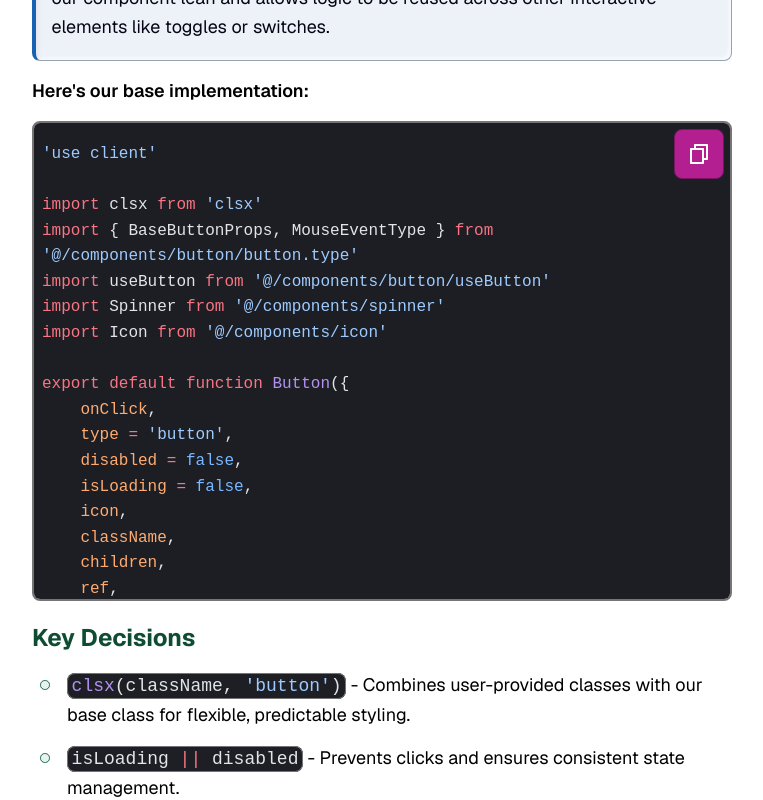
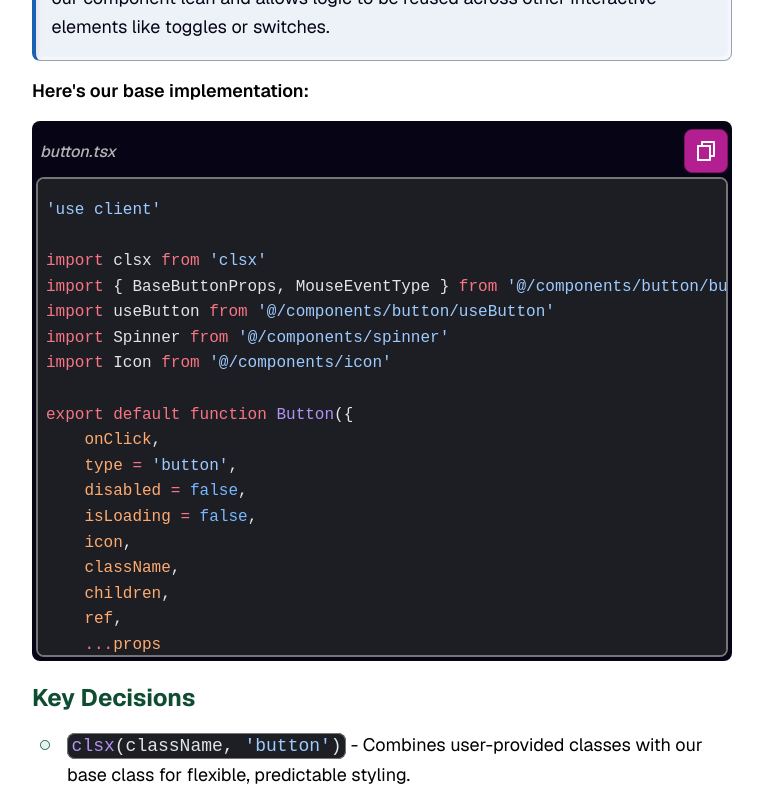
Before and after one commit to codercarl1243/react_components_system, a Next.js app: page /blog/design-system/buttons in a window 1280 px wide. Shown: the part 2780-3580 px from the top of the page, without its empty margins (64-827 px from the left). Built offline with nearby package versions, Linux system fonts and the light colour scheme.

Commit message:
UPDATE code component should be simpler and styling should stand out a bit more with titles

```diff
--- a/app/styles/components/code.css
+++ b/app/styles/components/code.css
@@ -1,13 +1,45 @@
     .shiki-wrapper {
         position: relative;
         font-size: 1rem;
+        background: var(--color-neutral-900);
+        border-radius: var(--radius-md);
     }
 
     .shiki-wrapper .button--copy {
         position: absolute;
-        top: 2px;
-        right: 2px;
+        --button-margin: 0;
+        --button-padding-x: 0;
+        --button-padding-y: 0;
+        top: 0.5lh;
+        right: var(--spacing);
     }
+
+    .shiki-wrapper:has(.code-title) {
+        padding: var(--spacing);
+
+        .code-header {
+            padding-inline-start: var(--spacing);
+            padding-block: var(--spacing);
+            display: flex;
+            gap: var(--spacing-md);
+            justify-content: space-between;
+            align-items: center;
+        }
+
+        .button--copy {
+            position: relative;
+            top: 0;
+            right: 0;
+        }
+
+        .code-title {
+            color: var(--color-neutral-300);
+            font-style: italic;
+            font-weight: 500;
+            margin: 0;
+        }
+    }
+
 
     .shiki-wrapper pre {
         max-height: 30rem;
@@ -17,10 +49,8 @@
         border: var(--border-thick);
         border-radius: var(--radius-md);
         overflow: auto;
-        white-space: pre-wrap;
-        word-break: break-word;
-        overflow-wrap: break-word;
 
+        white-space: pre;
         scrollbar-width: auto;
         scrollbar-color: var(--color-neutral-200) transparent;
 
@@ -37,8 +67,9 @@
 
     @media (max-width: 768px) {
         .shiki-wrapper pre {
-            max-height: 24rem;
+            max-height: 22rem;
             padding-inline-end: 0;
+            font-size: var(--font-size-sm);
         }
     }
 
--- a/components/code/highlighter.ts
+++ b/components/code/highlighter.ts
@@ -1,115 +1,77 @@
 import { createHighlighter, type Highlighter, type ThemeRegistration } from 'shiki'
 
-class ShikiSingleton {
-  private static instance: ShikiSingleton | null = null
-  private highlighter: Highlighter | null = null
-  private customTheme: ThemeRegistration | null = null
-  private initPromise: Promise<Highlighter> | null = null
-
-  private constructor () {
-    // Private constructor prevents direct instantiation
+// ✅ Cached in globalThis to persist across reloads (especially in dev)
+const globalForShiki = globalThis as unknown as {
+  __highlighterPromise?: Promise<Highlighter>
+  __customTheme?: ThemeRegistration
 }
 
-  static getInstance (): ShikiSingleton {
-    if (!ShikiSingleton.instance) {
-      ShikiSingleton.instance = new ShikiSingleton()
+/**
+ * Create or reuse the Shiki highlighter singleton.
+ */
+export async function getHighlighterSingleton(): Promise<Highlighter> {
+  if (!globalForShiki.__highlighterPromise) {
+    console.debug('🟦 Creating new Shiki highlighter')
+    globalForShiki.__highlighterPromise = createHighlighter({
+      themes: ['github-dark'],
+      langs: ['tsx', 'ts', 'css', 'md', 'bash']
+    })
   }
-    return ShikiSingleton.instance
+  return globalForShiki.__highlighterPromise
 }
 
-  async getHighlighter (): Promise<Highlighter> {
-    if (this.highlighter) return this.highlighter
-    if (this.initPromise) return this.initPromise
+/**
+ * Builds a custom GitHub Dark theme variant with modified colors.
+ * This runs once and caches the result.
+ */
+export async function getCustomGithubDark(): Promise<ThemeRegistration> {
+  if (globalForShiki.__customTheme) return globalForShiki.__customTheme
 
-    this.initPromise = createHighlighter({
-      themes: ['github-dark'],
-      langs: ['tsx', 'ts', 'css', 'md', 'bash']
-    }).then((h) => {
-      this.highlighter = h
-      if (process.env.NODE_ENV !== 'production') {
-        // eslint-disable-next-line no-console
-        console.debug('Shiki highlighter created successfully')
-      }
-      return h
-    })
-
-    return this.initPromise
-  }
-
-  async getCustomTheme (): Promise<ThemeRegistration> {
-    if (this.customTheme) {
-      return this.customTheme
-    }
-
-    const highlighter = await this.getHighlighter()
+  const highlighter = await getHighlighterSingleton()
   const baseTheme = highlighter.getTheme('github-dark')
 
-    this.customTheme = {
+  const customTheme: ThemeRegistration = {
     ...baseTheme,
     name: 'custom-github-dark',
     settings: [
       {
         settings: {
           foreground: baseTheme.settings?.[0]?.settings?.foreground || '#e1e4e8',
-            background: '#1c1e24'
-          }
+          background: '#1c1e24',
+        },
       },
       ...(baseTheme.settings || []).slice(1).filter((token) => {
         if (!token.scope) return true
-
         const scopes = Array.isArray(token.scope) ? token.scope : [token.scope]
-          return !scopes.some((scope: string) =>
-            scope === 'comment' ||
-                        scope === 'punctuation.definition.comment' ||
-                        scope === 'string.comment' ||
-                        scope.includes('comment')
+        return !scopes.some((s: string) =>
+          s === 'comment' ||
+          s === 'punctuation.definition.comment' ||
+          s === 'string.comment' ||
+          s.includes('comment')
         )
       }),
       {
         scope: [
           'comment',
           'punctuation.definition.comment',
-            'string.comment'
+          'string.comment',
         ],
         settings: {
           foreground: '#9198a1',
-            fontStyle: 'italic'
-          }
-        }
+          fontStyle: 'italic',
+        },
+      },
     ],
     colors: {
       ...baseTheme.colors,
       'editor.background': '#1c1e24',
-        comment: '#9198a1'
+      comment: '#9198a1',
     },
     colorReplacements: {
-        '#24292e': '#1c1e24'
-      }
+      '#24292e': '#1c1e24',
+    },
   }
 
-    return this.customTheme
+  globalForShiki.__customTheme = customTheme
+  return customTheme
 }
-
-  dispose (): void {
-    if (this.highlighter) {
-      this.highlighter.dispose?.()
-      this.highlighter = null
-    }
-    this.customTheme = null
-    this.initPromise = null
-    ShikiSingleton.instance = null
-  }
-}
-
-// Export convenience functions
-export async function getHighlighterSingleton (): Promise<Highlighter> {
-  return ShikiSingleton.getInstance().getHighlighter()
-}
-
-export async function getCustomGithubDark (): Promise<ThemeRegistration> {
-  return ShikiSingleton.getInstance().getCustomTheme()
-}
-
-export function disposeHighlighter (): void {
-  ShikiSingleton.getInstance().dispose()
-}
--- a/components/code/index.tsx
+++ b/components/code/index.tsx
@@ -1,6 +1,7 @@
 import type { BundledLanguage } from 'shiki'
 import { getCustomGithubDark, getHighlighterSingleton } from '@/components/code/highlighter'
 import { CopyButton } from '@/components/button/copyButton'
+import { generateSlug } from '@/lib/utils/generateSlug';
 type SupportedLangs = Extract<BundledLanguage, 'tsx' | 'ts' | 'css' | 'md' | 'bash'>;
 
 interface Props {
@@ -12,7 +13,7 @@ interface Props {
   copyEnabled?: boolean;
 }
 
-export default async function Code ({
+export default async function Code({
   codeString,
   lang = 'tsx',
   inline = false,
@@ -39,10 +40,20 @@ export default async function Code ({
   )
 
   if (!inline) {
+    const titleId = title ? generateSlug(title) : undefined;
+
     return <div
-            className={`shiki-wrapper width-${layout}`}>
+      className={`shiki-wrapper width-${layout}`}
+    >
+      <div className='code-header'>
+        {title && (
+          <div id={titleId} className="code-title">
+            {title}
+          </div>
+        )}
         {copyEnabled && <CopyButton text={codeString} />}
-            <div {...(title && { 'aria-label': title, role: 'region' })}
+      </div>
+      <div {...(title && { role: 'region', 'aria-labelledby': titleId, tabIndex: 0 })}
         dangerouslySetInnerHTML={{ __html: out }} />
     </div>
   }
@@ -51,7 +62,7 @@ export default async function Code ({
 
   return <code
     className={'shiki-inline shiki'}
-        {...(title && { 'aria-label': title})}
+    {...(title && { 'aria-label': title })}
     dangerouslySetInnerHTML={{ __html: innerHtml }}
   />
 }
```
Lines whose indentation alone changed are shown as unchanged.
